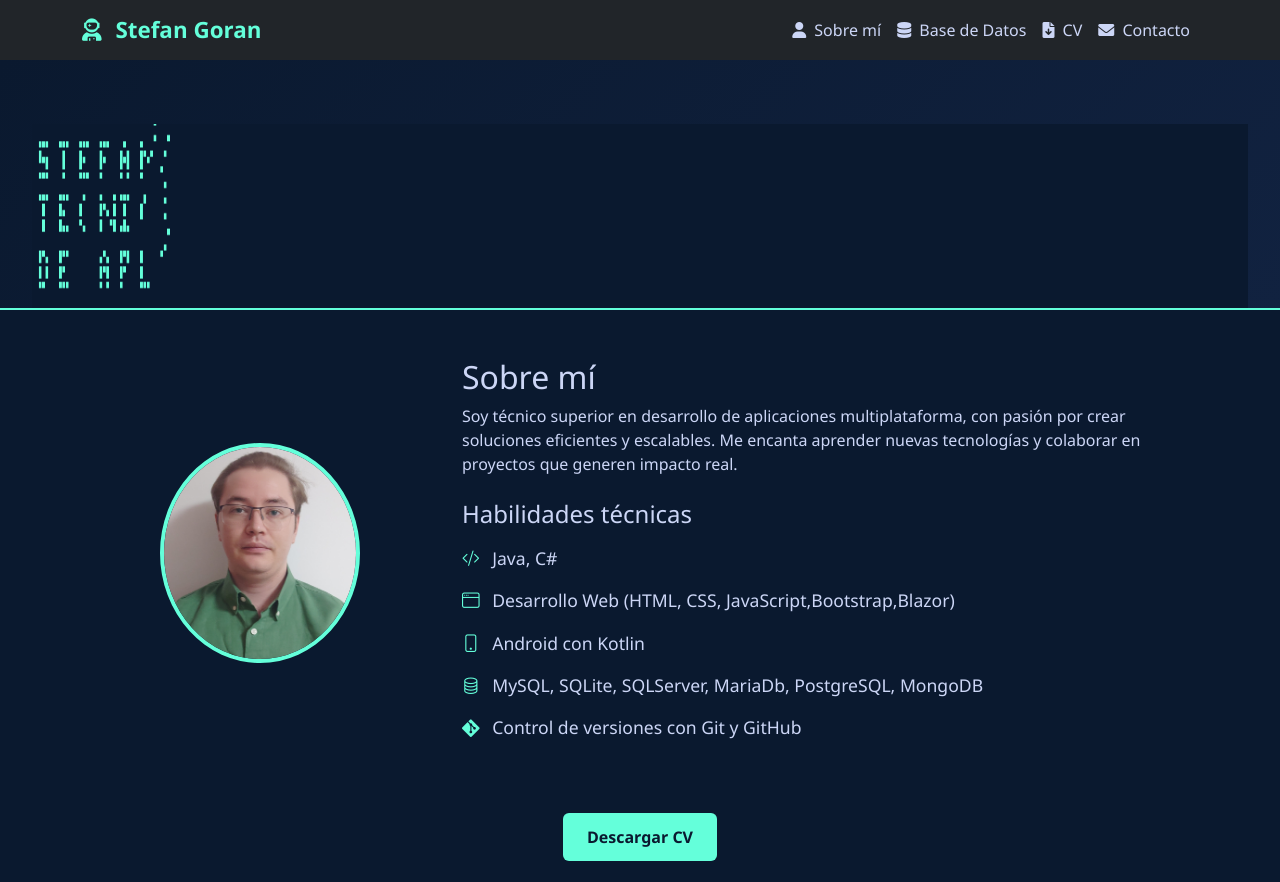
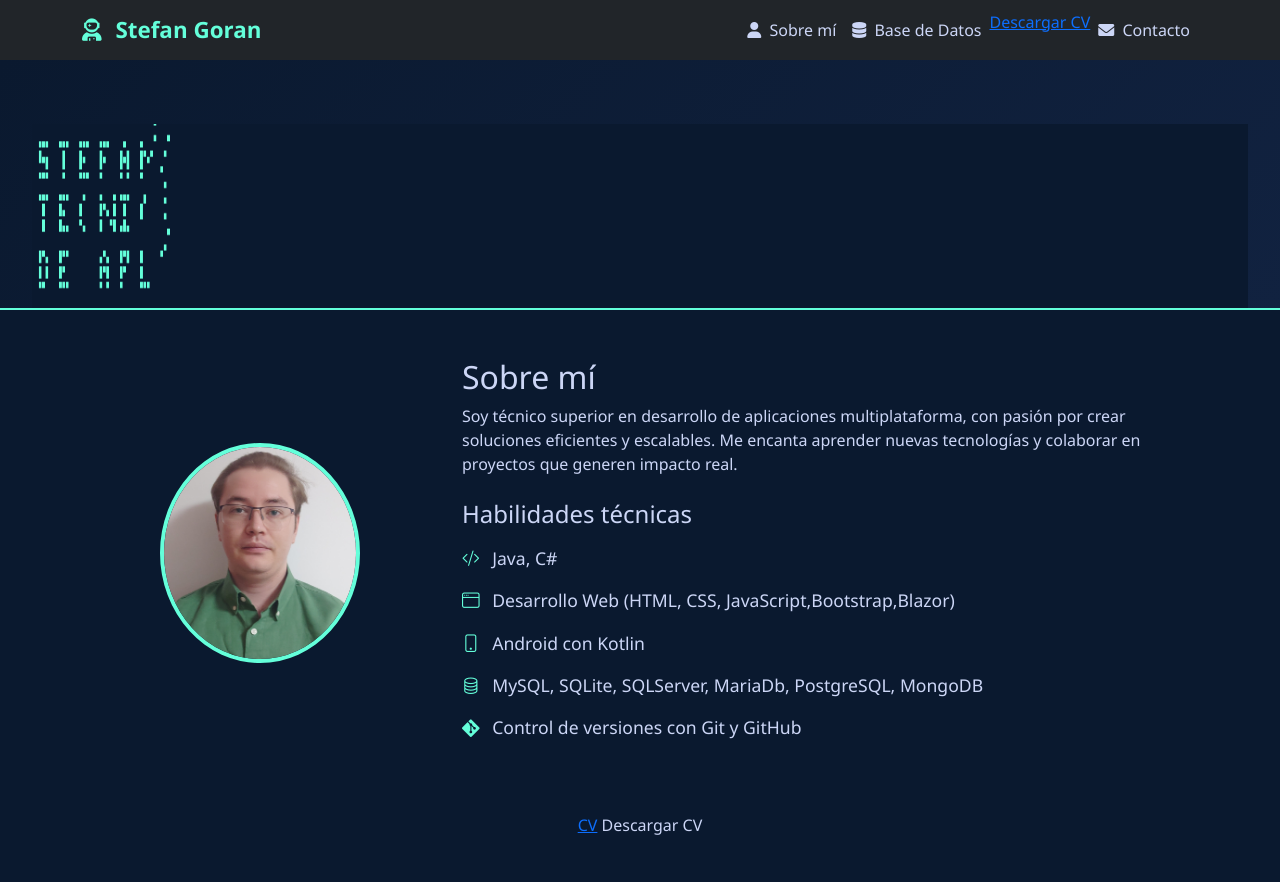
Before and after one commit to stefan-hash/mi-portofolio, a plain HTML site: page index.html in a window 1280 px wide. Shown: the top 882 px of the page. Drawn offline with nearby package versions, Linux system fonts and the light colour scheme.

Commit message:
Update index.html

```diff
--- a/index.html
+++ b/index.html
@@ -28,7 +28,7 @@
                 <a class="nav-link" href="#bd-supermercado"><i class="fas fa-database me-1"></i> Base de Datos</a>
                 </li>
                 <li class="nav-item">
-                <a class="nav-link" href="docs/cv-stefan-goran.pdf" download><i class="fas fa-file-download me-1"></i> CV</a>
+                <a href="documentos/StefanLiviuGoranCv.pdf" download>Descargar CV</a>
                 </li>
                 <li class="nav-item">
                 <a class="nav-link" href="#contacto"><i class="fas fa-envelope me-1"></i> Contacto</a>
@@ -71,7 +71,7 @@
     </section>
 
     <section class="text-center my-4">
-        <a href="docs/cv-stefan-goran.pdf" class="btn btn-acento" download>
+        <a href="documentos/StefanLiviuGoranCv.pdf" download>CV</a>
             Descargar CV
         </a>
     </section>
@@ -149,7 +149,7 @@
             <li>Exportado desde MySQL en formato JSON</li>
             <li>Preparado para backend con integración a sistemas externos</li>
             </ul>
-            <a href="docs/supermercado.json" class="btn btn-acento" download>📥 Descargar Base de Datos</a>
+            <a href="documentos/supermercado.json" download>Descargar Base de Datos</a>
             <a href="https://github.com/stefan-hash/BBDD-Supermercado" target="_blank" class="btn btn-outline-light ms-2">🌐 Ver repositorio en GitHub</a>
         </div>
     </section>
```
